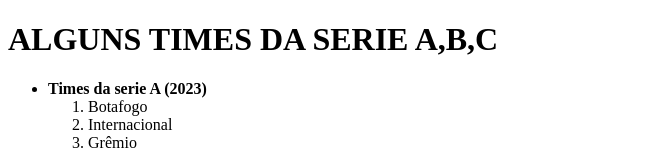
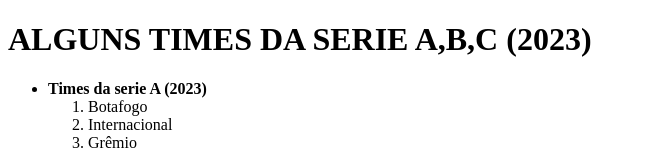
Before and after one commit to Bryangps/OneBit, a plain HTML site: page TImes/index.html in a window 1280 px wide. Shown: the top 152 px of the page, without its empty margins (0-646 px from the left). Drawn offline with Linux system fonts and the light colour scheme.

Commit message:
colocando o ano no titulo

```diff
--- a/TImes/index.html
+++ b/TImes/index.html
@@ -6,7 +6,7 @@
     <title>Alguns times da serie A,B,C</title>
 </head>
 <body>
-  <h1>ALGUNS TIMES DA SERIE A,B,C</h1>
+  <h1>ALGUNS TIMES DA SERIE A,B,C (2023)</h1>
 
   <ul>
      <li>
```
